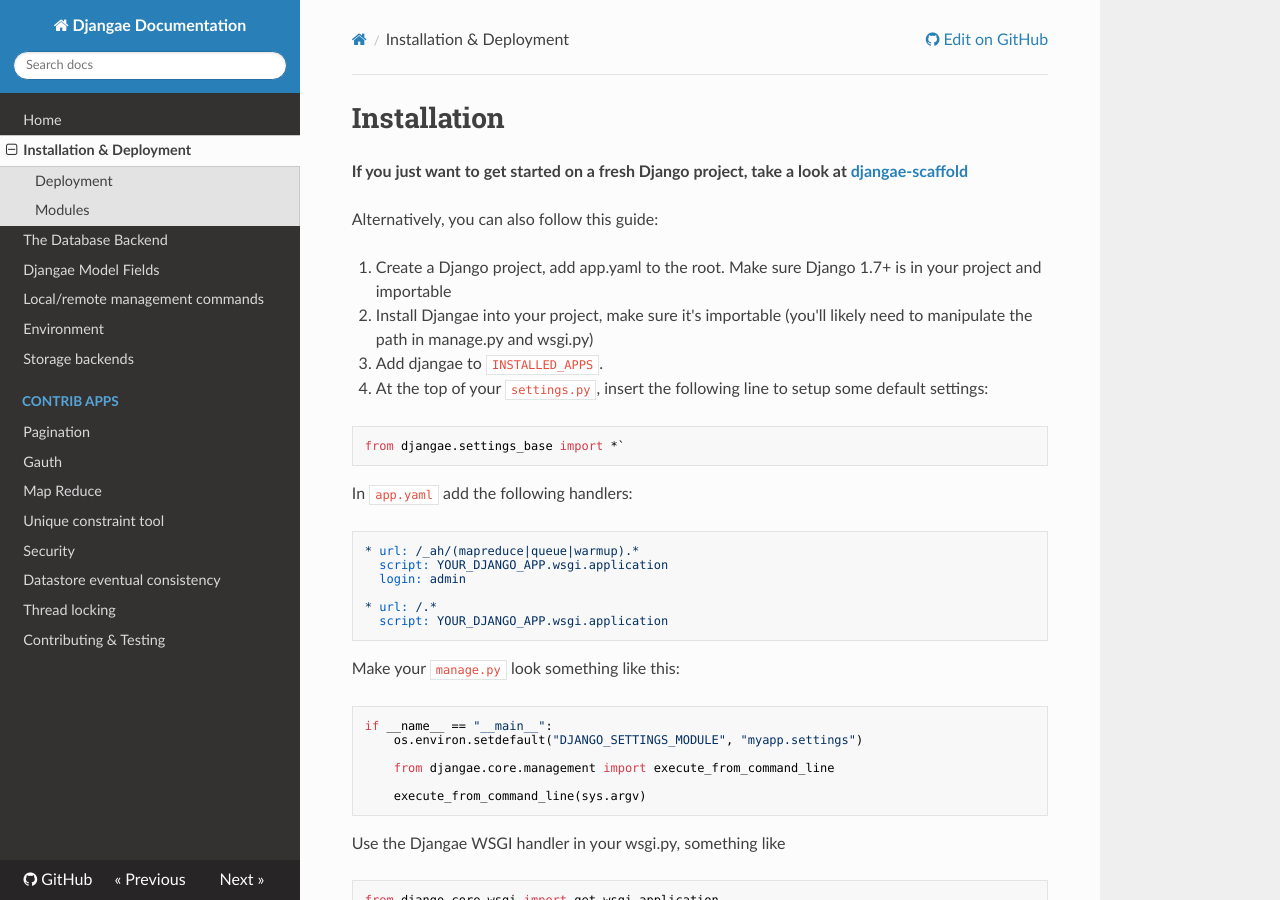
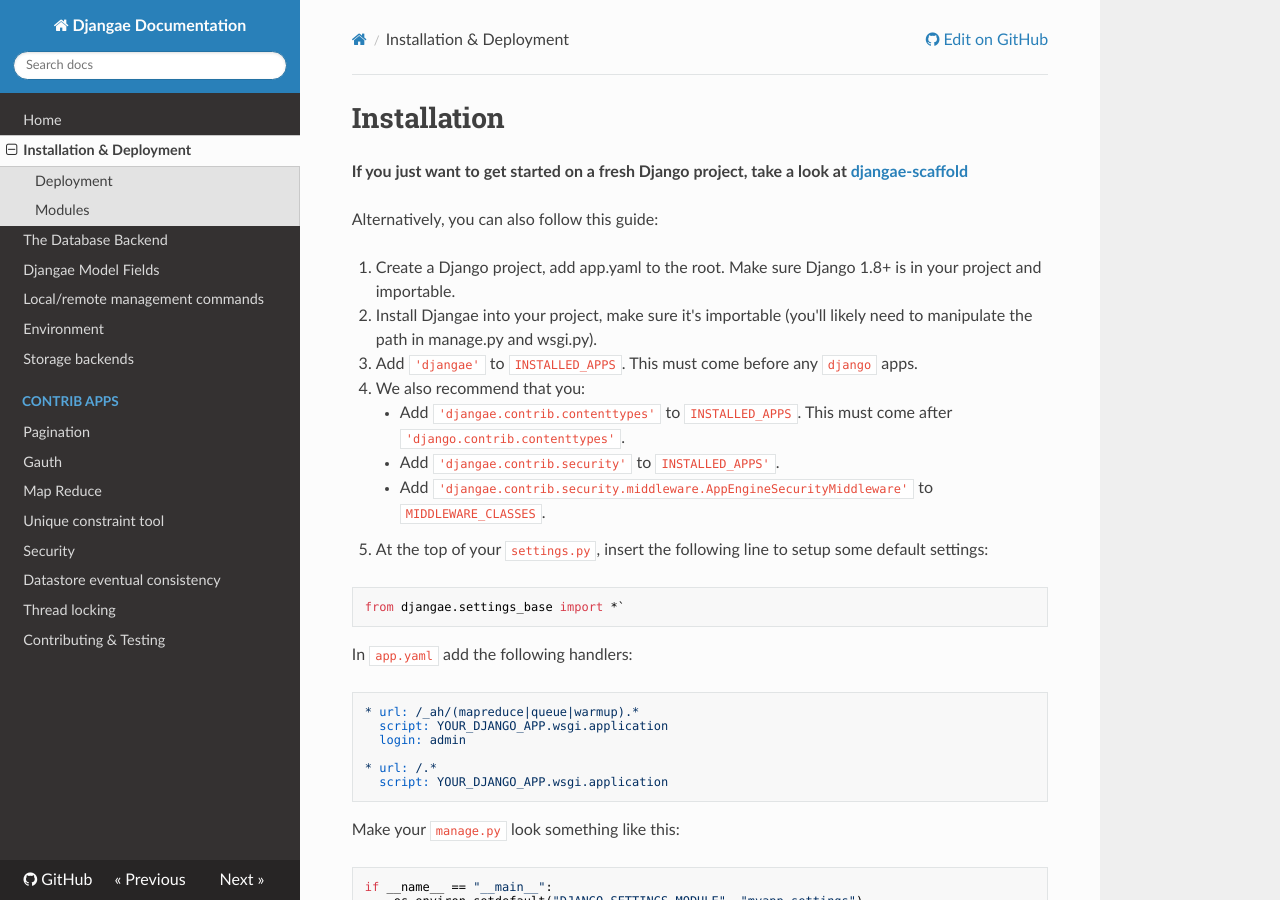
Before and after one commit to wittfabian/djangae, an MkDocs documentation site: the page built from docs/installation.md, in a window 1280 px wide and 900 px high. Built offline with MkDocs 1.6.1, drawn with Linux system fonts in a browser that asks for light colours; nearby versions of some CDN libraries; old or Windows-style settings are respelled for this version of MkDocs.

Commit message:
Improvements to installation docs.

````diff
--- a/docs/installation.md
+++ b/docs/installation.md
@@ -4,16 +4,14 @@
 
 Alternatively, you can also follow this guide:
 
-1. Create a Django project, add app.yaml to the root. Make sure Django 1.7+ is in your project and importable
-
-
-2. Install Djangae into your project, make sure it's importable (you'll likely need to manipulate the path in manage.py and wsgi.py)
-
-
-3. Add djangae to `INSTALLED_APPS`.
-
-
-4. At the top of your `settings.py`, insert the following line to setup some default settings:
+1. Create a Django project, add app.yaml to the root. Make sure Django 1.8+ is in your project and importable.
+1. Install Djangae into your project, make sure it's importable (you'll likely need to manipulate the path in manage.py and wsgi.py).
+1. Add `'djangae'` to `INSTALLED_APPS`.  This must come before any `django` apps.
+1. We also recommend that you:
+    - Add `'djangae.contrib.contenttypes'` to `INSTALLED_APPS`.  This must come after `'django.contrib.contenttypes'`.
+    - Add `'djangae.contrib.security'` to `INSTALLED_APPS'`.
+    - Add `'djangae.contrib.security.middleware.AppEngineSecurityMiddleware'` to `MIDDLEWARE_CLASSES`.
+1. At the top of your `settings.py`, insert the following line to setup some default settings:
 
 ```python
 from djangae.settings_base import *`
````
